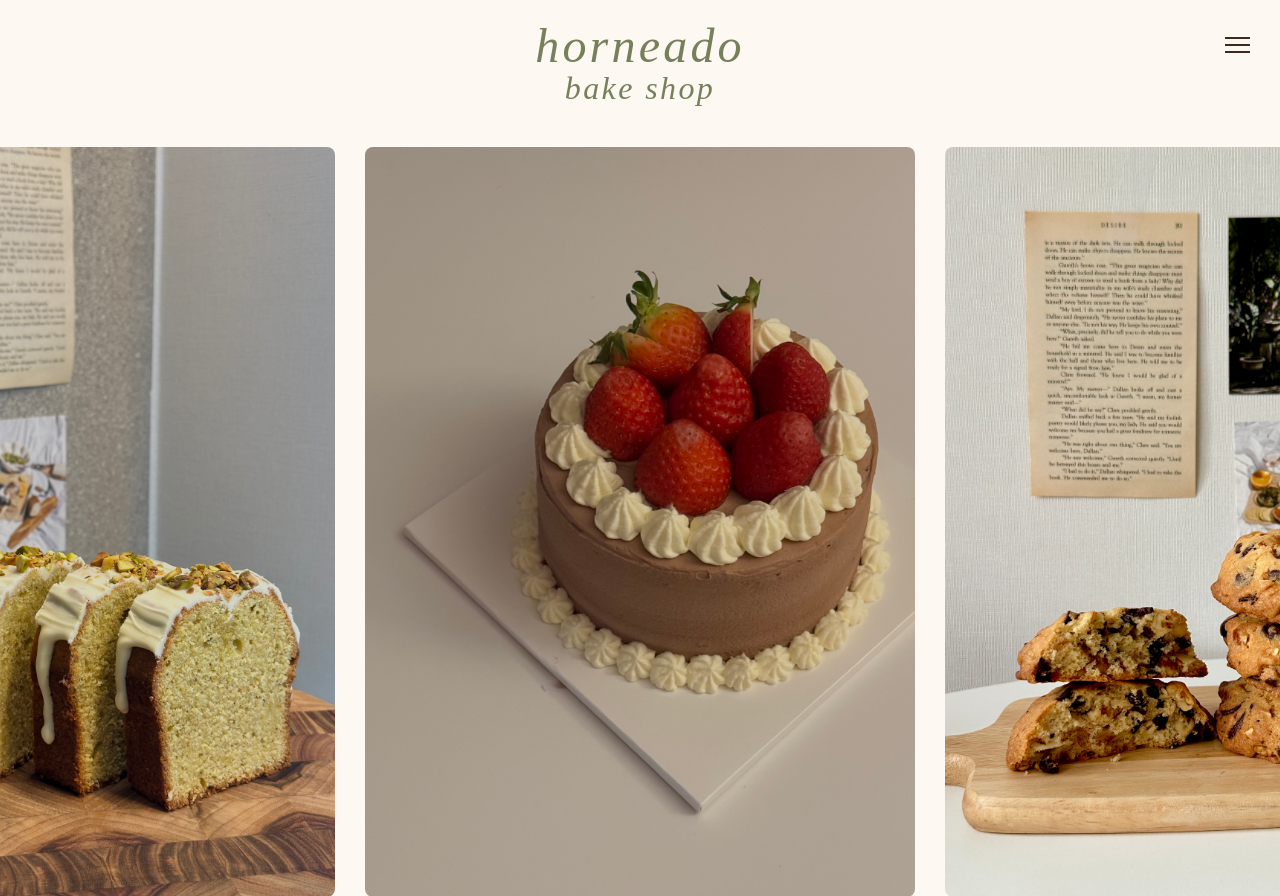
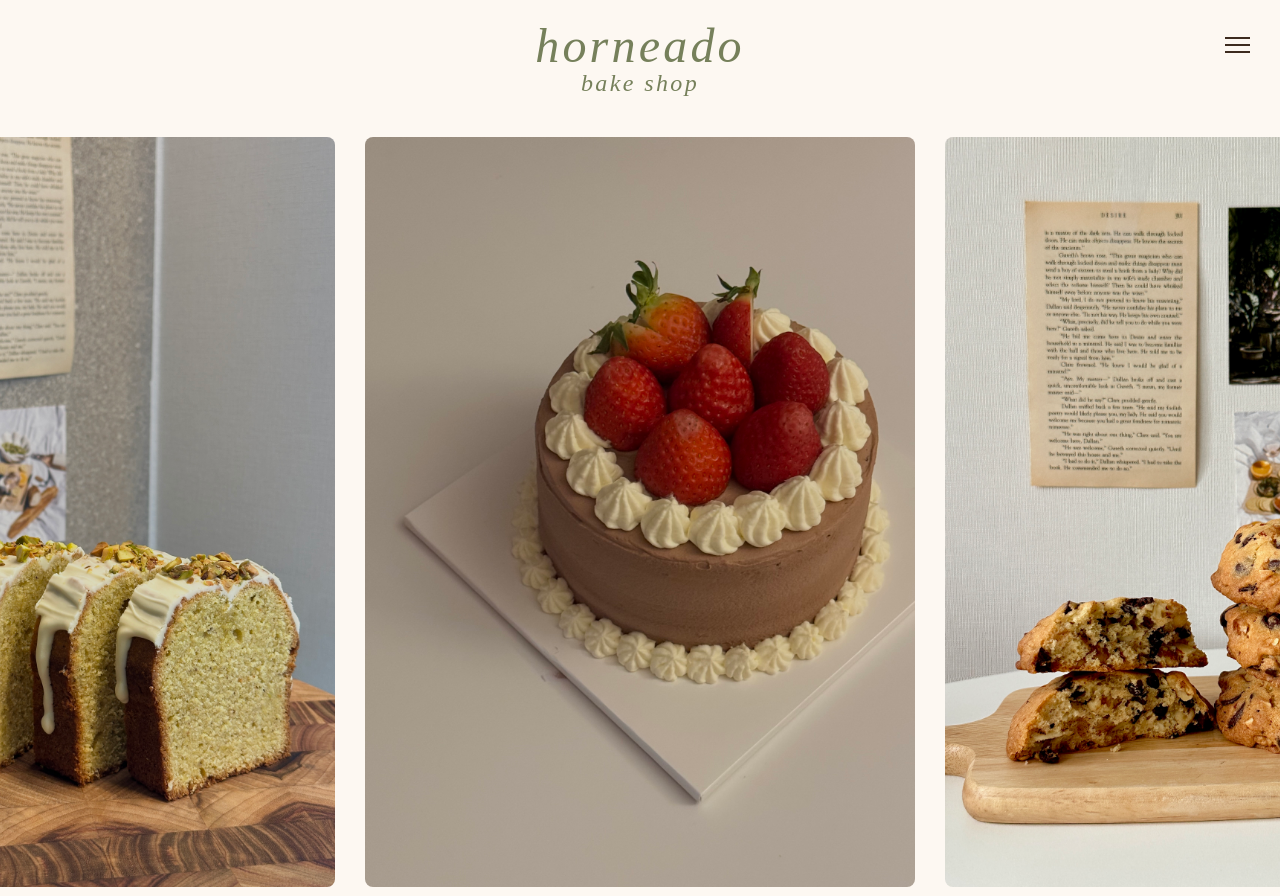
Before and after one commit to moonmin76/horneado, a Flask app: page / in a window 1280 px wide; the page is wider, and only the part inside the window is pictured. Shown: the top 896 px of that part. Run offline with Flask 3, Linux system fonts and the light colour scheme; some web fonts are replaced.

Commit message:
Update style.css
테스트 종료

```diff
--- a/static/style.css
+++ b/static/style.css
@@ -166,7 +166,7 @@ nav {
 
 .subtitle {
   text-align: center;
-  font-size: 2rem;         /* ← 글씨 크기 */
+  font-size: 1.5rem;         /* ← 글씨 크기 */
   color: #76805b;          /* ← 글씨 색 */
   font-family: 'Playfair Display', serif;
   font-style: italic;
```
